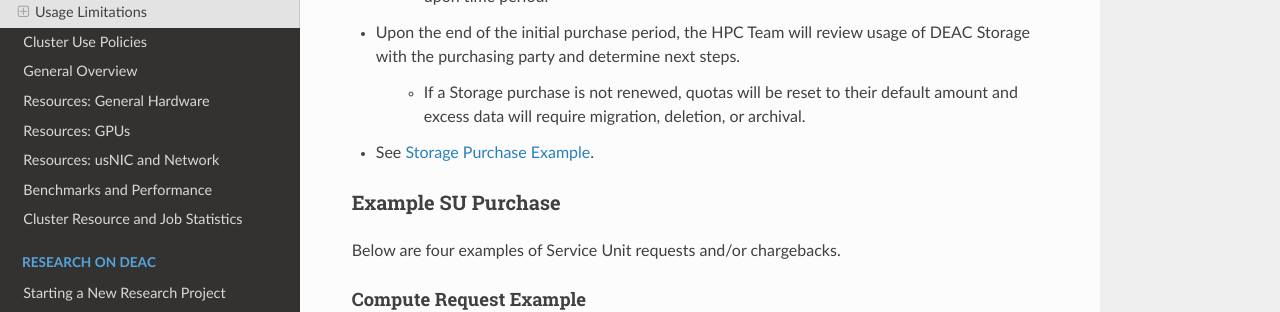
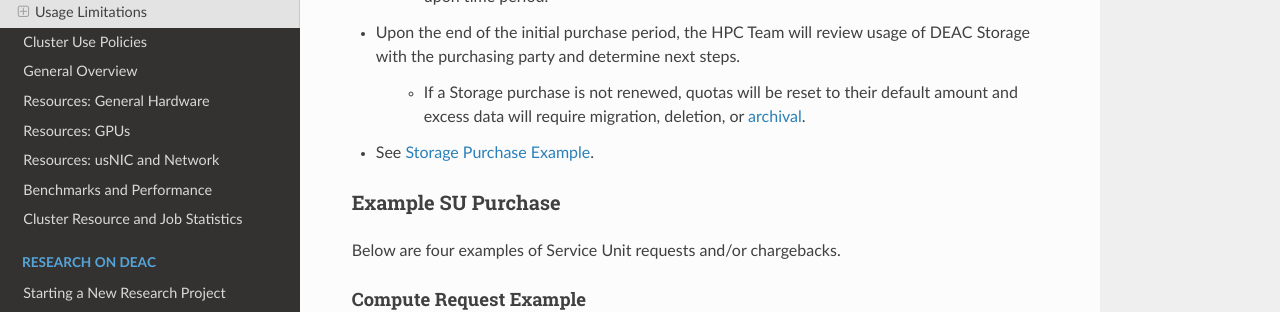
Before and after one commit to WFU-HPC/deac-docs, a Sphinx documentation site: the page built from source/cluster-sla.rst, in a window 1280 px wide and 900 px high, scrolled down 12584 px. Shown: the part 175-487 px from the top of the window. Built offline with Sphinx 7.4.7 and the Read the Docs theme 2.0.0, drawn with Linux system fonts in a browser that asks for light colours; part of the change alters nothing that is shown; some of the changed text lies outside the part shown.

```diff
--- a/source/cluster-sla.rst
+++ b/source/cluster-sla.rst
@@ -4,7 +4,7 @@
 DEAC Cluster Service Level Agreement
 ####################################
 
-*DRAFT Last Updated: December 1, 2022*
+*Last Updated: December 1, 2022*
 
 The Wake Forest University (WFU) Distributed Environment for Academic Computing (DEAC) Cluster is a continually evolving resource, undergoing constant changes and including hardware and software upgrades annually. To help keep pace with that evolution, the HPC Team has written several guidelines that will help users stay informed of operational standards while utilizing the DEAC Cluster. These guidelines will be updated annually, and form the "DEAC Cluster Service Level Agreement (SLA);" which supersedes any legacy rules and/or guidelines concerning the DEAC Cluster that may have been previously published and are not contained within.
 
@@ -236,7 +236,7 @@ In addition to a robust enterprise storage solution that is configured to preven
 
 .. _sec.sla.sdm.data_retention_archival:
 
-Data Retentional and Archival
+Data Retention and Archival
 =============================
 
 All relevant project data will be retained for a minimum of three years after the project conclusion or three years after public release, whichever is later. Relevant data will remain on the DEAC Cluster’s storage or be migrated off to a connected secure cloud archive. Both locations are maintained by IS, and require dual factor authentication behind a secure network firewall to prevent unauthorized access. The following process is followed for data archival:
@@ -385,7 +385,9 @@ Storage Service Sub-Unit
 
 * Upon the end of the initial purchase period, the HPC Team will review usage of DEAC Storage with the purchasing party and determine next steps.
 
-    * If a Storage purchase is not renewed, quotas will be reset to their default amount and excess data will require migration, deletion, or archival.
+    * If a Storage purchase is not renewed, quotas will be reset to their default amount and excess data will require migration, deletion, or :ref:`archival<sec.sla.sdm.data_retention_archival>`.
+
+
 
 * See :ref:`sec.sla.su.example.storage`.
 
```
